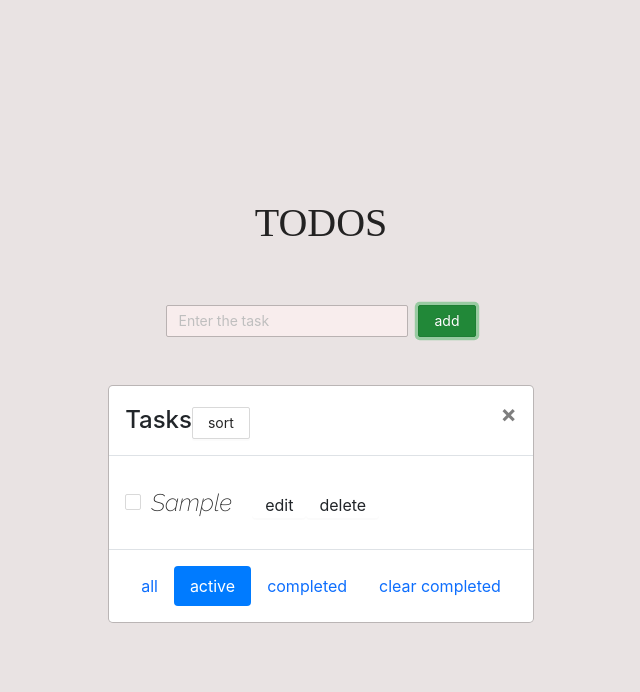
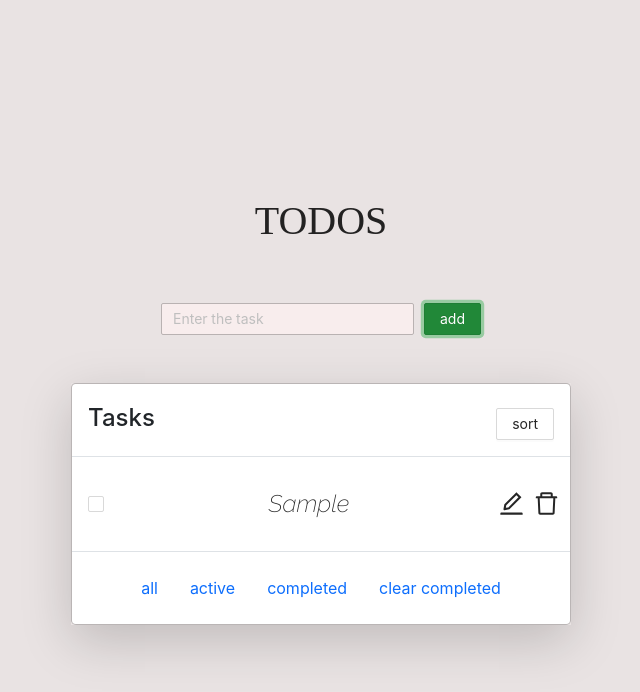
Before and after one commit to tush288/todo-app, a React (Create React App) app: page / in a window 1280 px wide. Both pictures are taken after typing "Sample" into the empty fields and a click on the button "add". Shown: the top 692 px of the page, without its empty margins (319-959 px from the left). Built offline with nearby package versions, Linux system fonts and the light colour scheme; a web font is replaced by a local one.

Commit message:
modal changed

```diff
--- a/package.json
+++ b/package.json
@@ -3,6 +3,7 @@
   "version": "0.1.0",
   "private": true,
   "dependencies": {
+    "@ant-design/icons": "^4.6.2",
     "@testing-library/jest-dom": "^5.14.1",
     "@testing-library/react": "^11.2.7",
     "@testing-library/user-event": "^12.8.3",
--- a/src/App.js
+++ b/src/App.js
@@ -131,7 +131,7 @@ function App() {
           list={list}
         />
       )} */}
-      {filteredList.length !== 0 && (
+      {/* {filteredList.length !== 0 && ( */}
       <List
         data={filteredList}
         onChangeCheckBox={onChangeTaskStatus}
@@ -146,7 +146,7 @@ function App() {
         onDelete={onDeleteHandle}
         handleSort={handleSort}
       />
-      )}
+      {/* )} */}
 
       {/* {filteredList.length !== 0 && (
         <Footer
--- a/src/Input.css
+++ b/src/Input.css
@@ -1,5 +1,6 @@
 .app__input {
   margin-bottom: 20px;
+  width: 100%;
 }
 .app__input__input {
   background-color: rgb(248, 237, 237);
--- a/src/Input.js
+++ b/src/Input.js
@@ -5,7 +5,7 @@ import "./Input.css";
 
 function InputWithSubmit(props) {
   return (
-    <div className="app__input">
+    <div className="app__input w-25">
       <Input
         className="app__input__input"
         value={props.value}
--- a/src/List.css
+++ b/src/List.css
@@ -30,3 +30,6 @@
   display: flex;
   flex-direction: column;
 }
+.list_icons {
+  display: flex;
+}
--- a/src/List.js
+++ b/src/List.js
@@ -1,6 +1,8 @@
 import React from "react";
 import "antd/dist/antd.css";
 import { List, Typography, Checkbox, Input, Button, Popconfirm } from "antd";
+import { DeleteOutlined, EditOutlined } from "@ant-design/icons";
+
 import "./List.css";
 import DateTimePicker from "react-datetime-picker";
 import { BsFillClockFill } from "react-icons/bs";
@@ -9,17 +11,17 @@ import { Modal, Nav } from "react-bootstrap";
 function TodoList(props) {
   // const [active, setActive] = useState("all");
   return (
-    <div className="list_modal">
-      <Modal.Dialog>
-        <Modal.Header closeButton>
-          <Modal.Title>
-            Tasks
-            <Button onClick={props.handleSort}>sort</Button>
-          </Modal.Title>
+    <div className="list_modal w-100">
+      <Modal.Dialog className="shadow-lg">
+        <Modal.Header className="d-flex justify-content-between">
+          <Modal.Title>Tasks</Modal.Title>
+          <Button className="mt-2" onClick={props.handleSort}>
+            sort
+          </Button>
         </Modal.Header>
 
         <Modal.Body>
-          <div className="list">
+          <div className="list mx-auto w-100">
             <List
               dataSource={props.data}
               renderItem={(item, index) => (
@@ -54,13 +56,17 @@ function TodoList(props) {
                       format="y-MM-dd h:mm a"
                     ></DateTimePicker>
                   </div> */}
-                  <div className="list_buttons">
-                    <Button
+                  <div className="list_icons ">
+                    {/* <Button
                       className=" btn "
                       onClick={() => props.onEdit(index)}
                     >
                       edit
-                    </Button>
+                    </Button> */}
+                    <EditOutlined
+                      style={{ fontSize: "25px", marginLeft: "-10%" }}
+                      onClick={() => props.onEdit(index)}
+                    />
 
                     <Popconfirm
                       title="Are you sure to delete this task?"
@@ -69,7 +75,12 @@ function TodoList(props) {
                       okText="Yes"
                       cancelText="No"
                     >
-                      <Button className="btn ">delete</Button>
+                      <DeleteOutlined
+                        style={{
+                          fontSize: "25px",
+                          marginLeft: "20%",
+                        }}
+                      />
                     </Popconfirm>
                   </div>
                 </List.Item>
@@ -79,14 +90,10 @@ function TodoList(props) {
         </Modal.Body>
 
         <Modal.Footer>
-          <div className="list_nav">
+          <div className="list_nav mx-auto">
             <Nav variant="pills" defaultActiveKey="/home">
               <Nav.Item>
-                <Nav.Link
-                  onChange={(e) => console.log(e, "e")}
-                  eventKey="1"
-                  onClick={props.showAllTasks}
-                >
+                <Nav.Link eventKey="1" onClick={props.showAllTasks}>
                   all
                 </Nav.Link>
               </Nav.Item>
@@ -94,7 +101,6 @@ function TodoList(props) {
                 <Nav.Link
                   eventKey="2"
                   data-toggle="tab"
-                  active
                   onClick={props.showActiveTasks}
                 >
                   active
```
Lines whose indentation alone changed are shown as unchanged.
